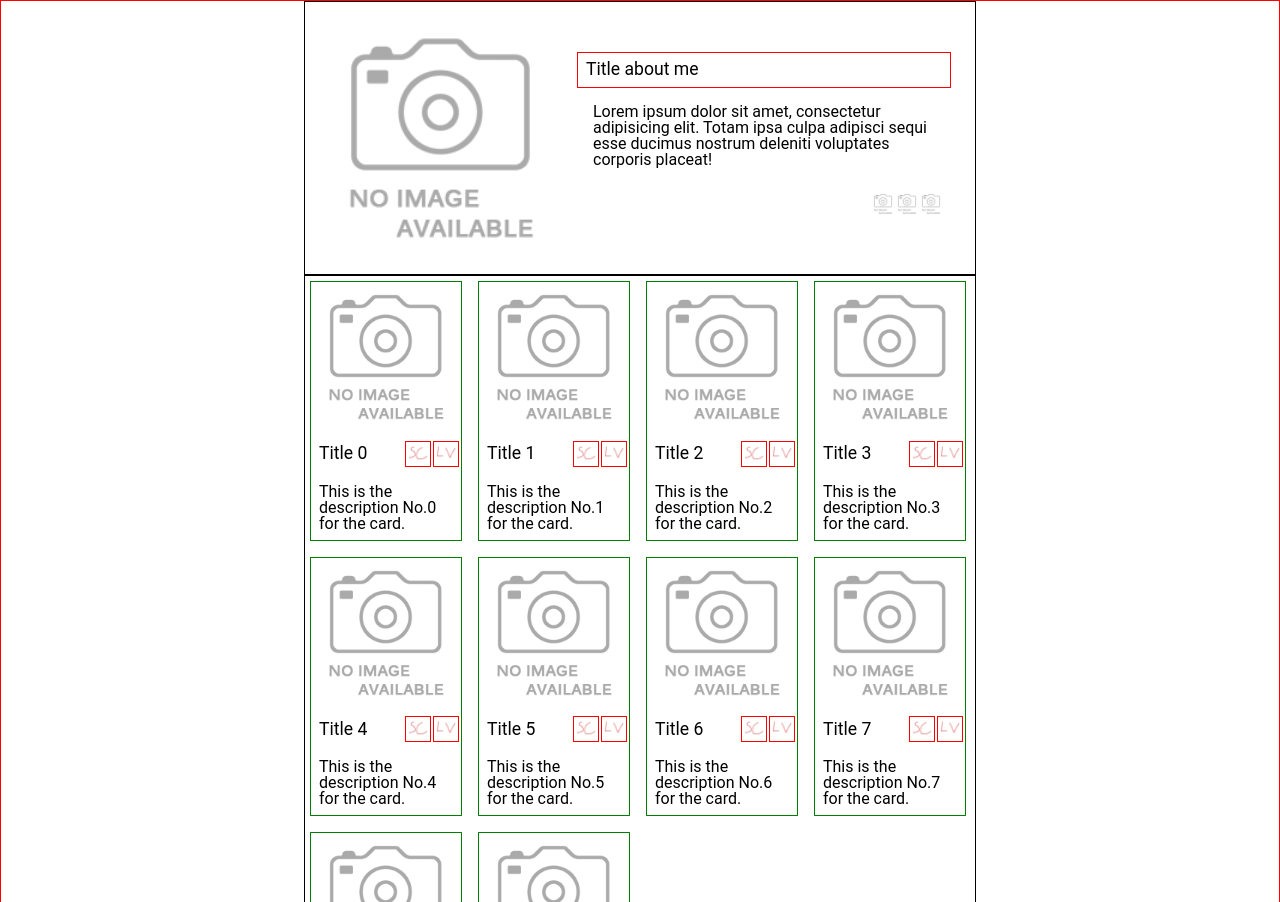
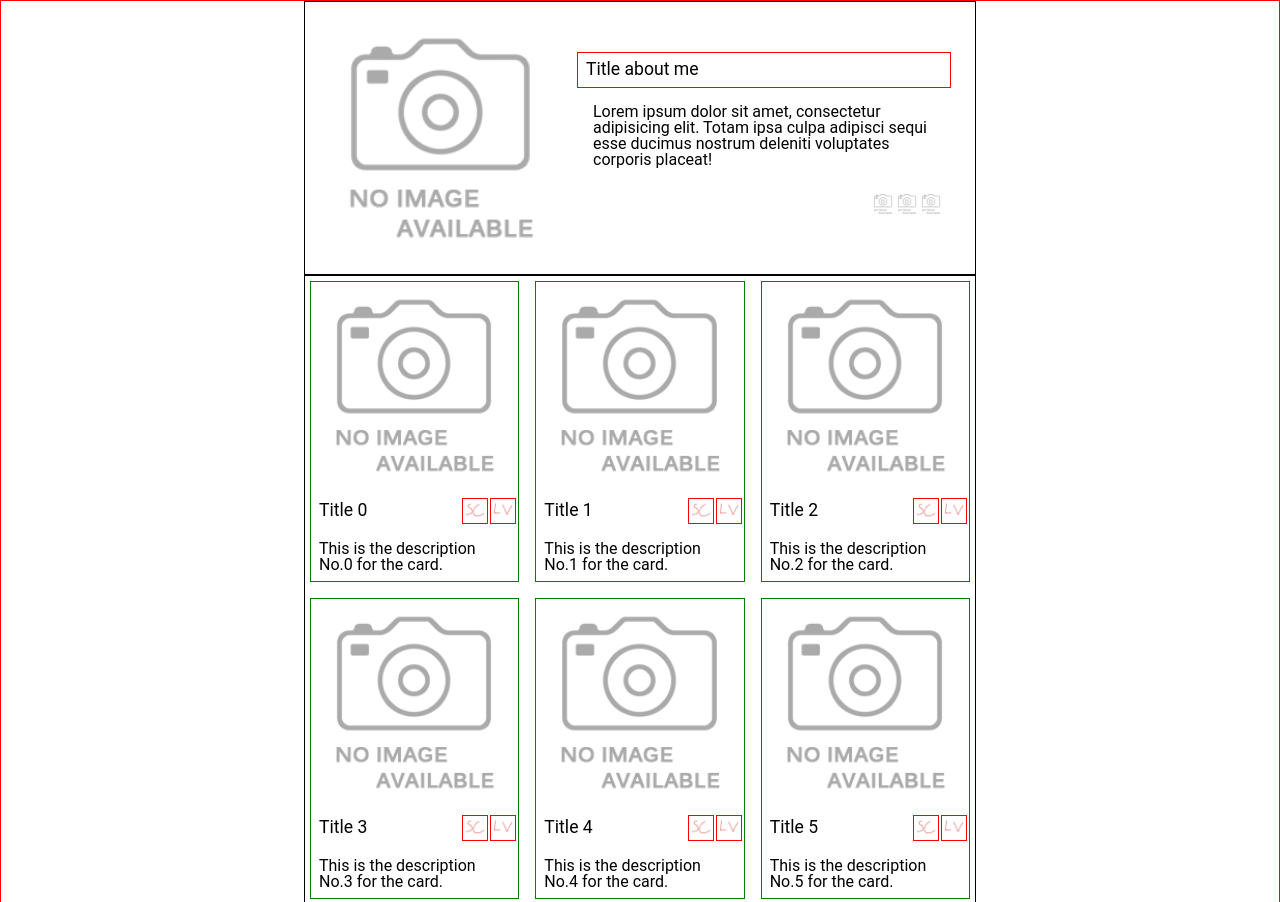
Before and after one commit to ignasc/odinProject-Homepage, a website built with webpack: page src/template.html in a window 1280 px wide. Shown: the top 902 px of the page. Built offline with nearby package versions, Linux system fonts and the light colour scheme.

Commit message:
Change main element layout to grid.

```diff
--- a/src/styles.css
+++ b/src/styles.css
@@ -1,3 +1,7 @@
+:root {
+    --card-width: 200px;
+}
+
 body {
     font-family: "Roboto", sans-serif;
 }
@@ -65,9 +69,11 @@ main {
     max-width: 64rem;
     padding: 5px;
 
-    display: flex;
-    flex-direction: row;
-    flex-wrap: wrap;
+    display: grid;
+    grid-template-columns: var(--card-width);
+    grid-auto-rows: min-content;
+    grid-template-columns: repeat(auto-fit, minmax(var(--card-width), 1fr));
+
     gap: 1rem;
 }
 
@@ -82,7 +88,7 @@ footer {
 
 .card {
     border: 1px solid green;
-    flex-basis: 150px;
+    flex-basis: var(--card-width);
     display: grid;
     grid-template-columns: 1fr 1fr;
     gap: 5px;
```
